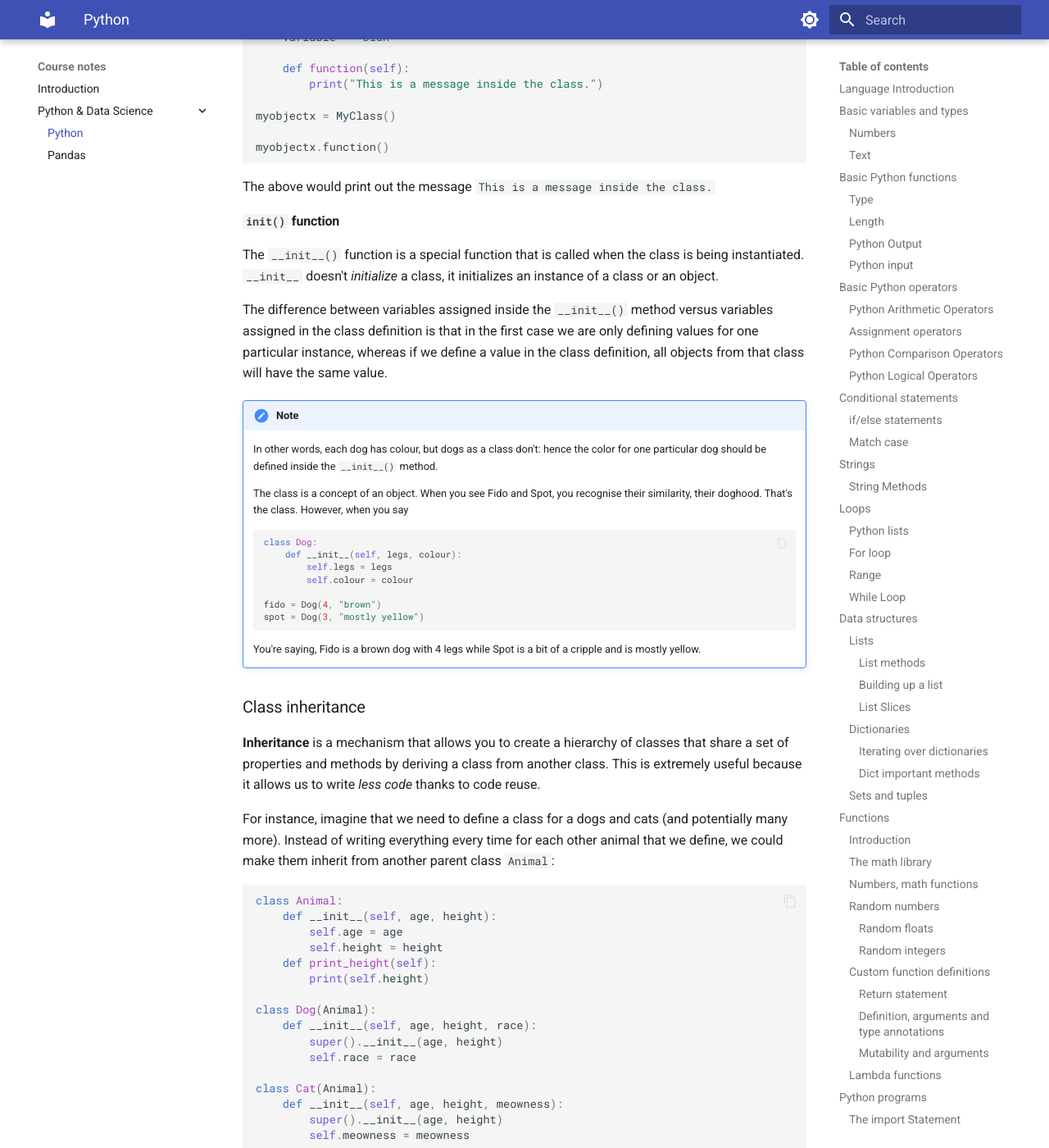
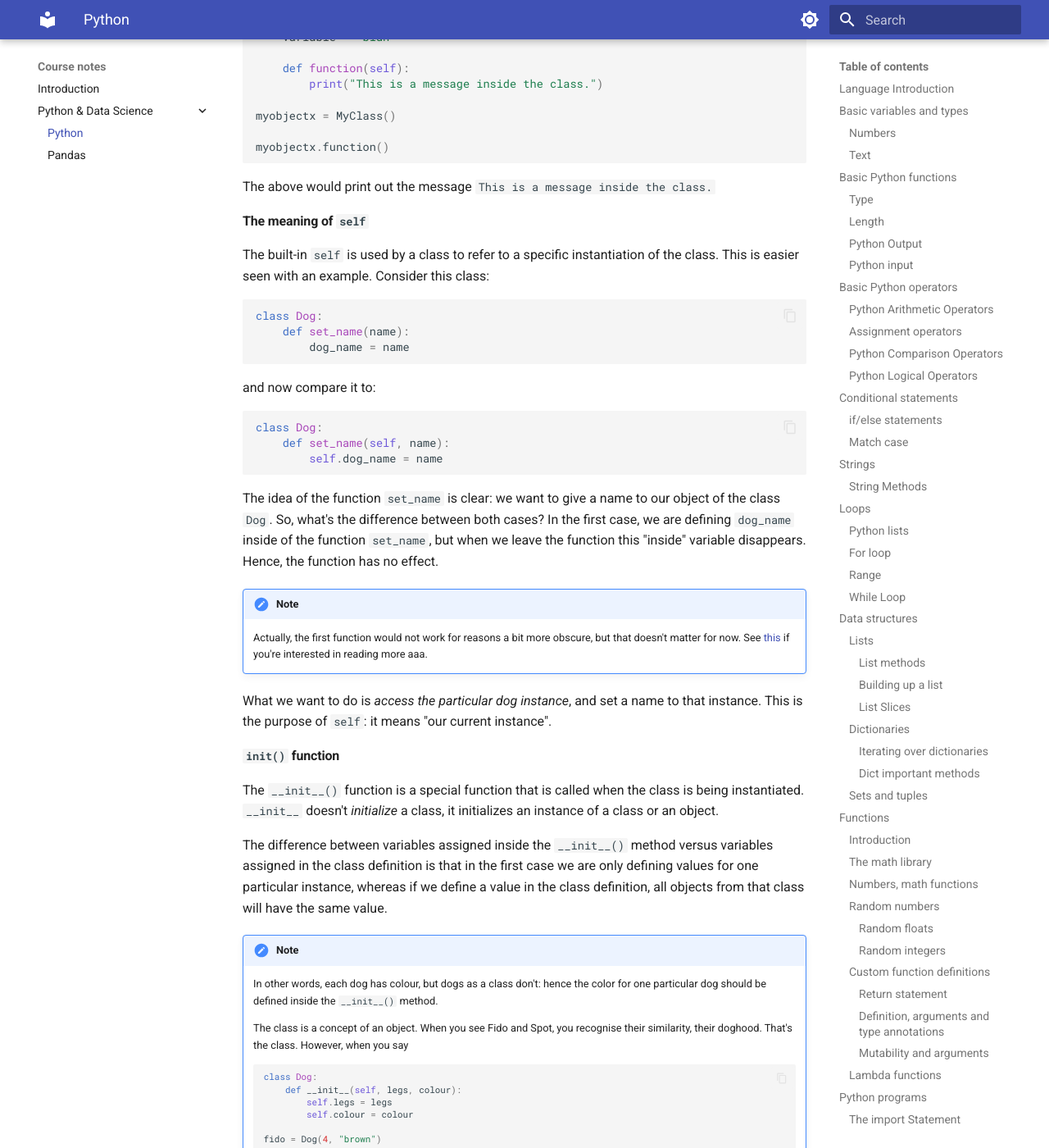
Before and after one commit to gerardpc/python-course, an MkDocs documentation site: the page built from docs/programming/python.md, in a window 1280 px wide and 1400 px high, scrolled down 45131 px. Shown: the whole window at 82% size. Built offline with MkDocs 1.6.1 and Material for MkDocs 9.7.7, drawn with Linux system fonts in a browser that asks for light colours; some of the changed text lies outside the part shown.

Commit message:
minor changes

````diff
--- a/docs/programming/python.md
+++ b/docs/programming/python.md
@@ -2103,6 +2103,38 @@ myobjectx.function()
 
 The above would print out the message `This is a message inside the class.`
 
+#### The meaning of `self`
+
+The built-in `self` is used by a class to refer to a specific instantiation of the class.
+This is easier seen with an example. Consider this class:
+
+```python
+class Dog:
+    def set_name(name):
+        dog_name = name
+```
+
+and now compare it to:
+
+```python
+class Dog:
+    def set_name(self, name):
+        self.dog_name = name
+```
+
+The idea of the function `set_name` is clear: we want to give a name to our object of the class `Dog`.
+So, what's the difference between both cases? In the first case, we are defining `dog_name` inside of the
+function `set_name`, but when we leave the function this "inside" variable disappears. Hence, the function
+has no effect.
+
+!!!note
+    Actually, the first function would not work for reasons a bit more obscure, but that doesn't matter
+    for now. See [this](https://stackoverflow.com/questions/23944657/typeerror-method-takes-1-positional-argument-but-2-were-given-but-i-only-pa)
+    if you're interested in reading more aaa.
+
+What we want to do is _access the particular dog instance_, and set a name to that instance. This is the
+purpose of `self`: it means "our current instance".
+
 #### `init()` function
 
 The `__init__()` function is a special function that is called when the class is being instantiated.
@@ -2170,6 +2202,16 @@ print(some_dog.race)
 beagle
 ```
 
+In this example, `Dog` and `Cat` _inherit_ from the class `Animal`. This means that all
+`Animal` methods and attributes are also available to `Dog` and `Cat` as if they were defined
+inside their definitions.
+
+!!!note
+    In the previous code snippet you might notice the use of the `super()` function.
+    `super()` is a built-in function returns a proxy that allows us to access methods of the base class.
+    We use it to refer to the base class: in the previous example, we are using it to call the `Animal.__init__`
+    function from the `Dog` and `Cat` `__init__` functions.
+
 ## Package distribution
 
 A `.whl` (**wheel**) file is a distribution package file saved in Python’s wheel format. It is a standard format
--- a/howto.txt
+++ b/howto.txt
@@ -9,4 +9,6 @@ mkdocs serve
 # Publishing website
 
 1. Read https://docs.github.com/en/pages/getting-started-with-github-pages/configuring-a-publishing-source-for-your-github-pages-site
-2. Follow https://squidfunk.github.io/mkdocs-material/publishing-your-site/ "with MkDocs"
+2. Follow https://squidfunk.github.io/mkdocs-material/publishing-your-site/ "with MkDocs". Basically use:
+
+mkdocs gh-deploy --force
````
